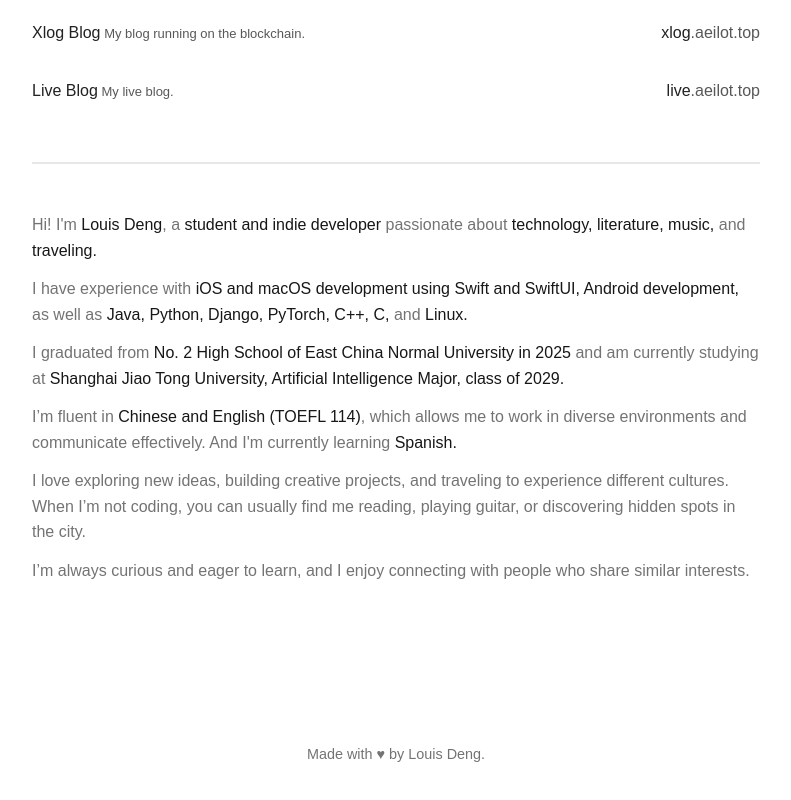
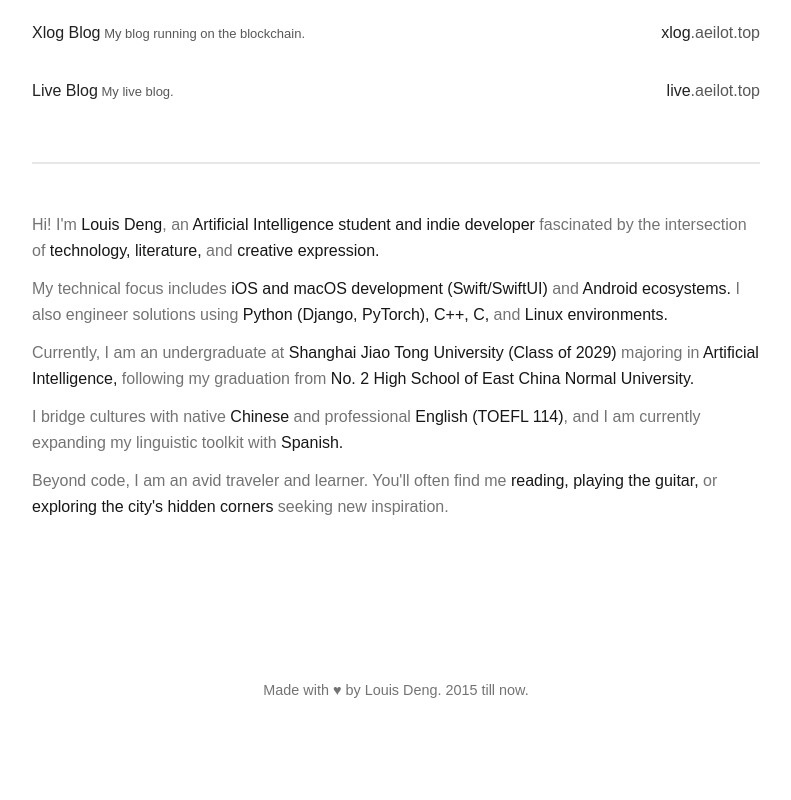
Before and after one commit to aeilot/home-page, a Next.js app: page / in a window 1280 px wide. Shown: the part 690-1490 px from the top of the page, without its empty margins (244-1035 px from the left). Built offline with nearby package versions, Linux system fonts and the light colour scheme.

Commit message:
Update Content

```diff
--- a/src/app/page.js
+++ b/src/app/page.js
@@ -179,30 +179,26 @@ export default function Home() {
         {aboutOpen && (
           <section className={styles.selfIntroSection}>
             <p className={styles.selfIntroText}>
-            <span className={styles.dim}>Hi! I'm </span>Louis Deng<span className={styles.dim}>, a </span>student and indie developer<span className={styles.dim}> passionate about</span> technology, literature, music, <span className={styles.dim}>and</span> traveling.
+              <span className={styles.dim}>Hi! I'm </span>Louis Deng<span className={styles.dim}>, an </span>Artificial Intelligence student and indie developer<span className={styles.dim}> fascinated by the intersection of </span>technology, literature, <span className={styles.dim}>and</span> creative expression.
             </p>
             <p className={styles.selfIntroText}>
-            <span className={styles.dim}>I have experience with </span>iOS and macOS development using Swift and SwiftUI, Android development,<span className={styles.dim}> as well as</span> Java, Python, Django, PyTorch, C++, C, <span className={styles.dim}>and</span> Linux.
+              <span className={styles.dim}>My technical focus includes </span>iOS and macOS development (Swift/SwiftUI)<span className={styles.dim}> and </span>Android ecosystems.<span className={styles.dim}> I also engineer solutions using </span>Python (Django, PyTorch), C++, C, <span className={styles.dim}>and</span> Linux environments.
             </p>
             <p className={styles.selfIntroText}>
-            <span className={styles.dim}>I graduated from</span> No. 2 High School of East China Normal University in 2025<span className={styles.dim}> and am currently studying at</span> Shanghai Jiao Tong University, Artificial Intelligence Major, class of 2029.
+              <span className={styles.dim}>Currently, I am an undergraduate at </span>Shanghai Jiao Tong University (Class of 2029)<span className={styles.dim}> majoring in </span>Artificial Intelligence,<span className={styles.dim}> following my graduation from </span>No. 2 High School of East China Normal University.
             </p>
             <p className={styles.selfIntroText}>
-            <span className={styles.dim}>I’m fluent in </span>Chinese and English (TOEFL 114)<span className={styles.dim}>, which allows me to work in diverse environments and communicate effectively. And I'm currently learning </span>Spanish.
+              <span className={styles.dim}>I bridge cultures with native </span>Chinese<span className={styles.dim}> and professional </span>English (TOEFL 114)<span className={styles.dim}>, and I am currently expanding my linguistic toolkit with </span>Spanish.
             </p>
             <p className={styles.selfIntroText}>
-            <span className={styles.dim}>I love exploring new ideas, building creative projects, and traveling to experience different cultures. When I’m not coding, you can usually find me reading, playing guitar, or discovering hidden spots in the city.</span>
-          </p>
-          <p className={styles.selfIntroText}>
-          <span className={styles.dim}>I’m always curious and eager to learn, and I enjoy connecting with people who share similar interests.</span>
+              <span className={styles.dim}>Beyond code, I am an avid traveler and learner. You'll often find me </span>reading, playing the guitar, <span className={styles.dim}>or </span>exploring the city's hidden corners<span className={styles.dim}> seeking new inspiration.</span>
             </p>
           </section>
         )}
-
       </main>
       <footer className={styles.footer}>
         <p className={styles.dim}>
-          Made with <span className={styles.heart}>♥</span> by Louis Deng.
+          Made with <span className={styles.heart}>♥</span> by Louis Deng. 2015 till now.
         </p>
       </footer>
     </div>
```
Lines whose indentation alone changed are shown as unchanged.
